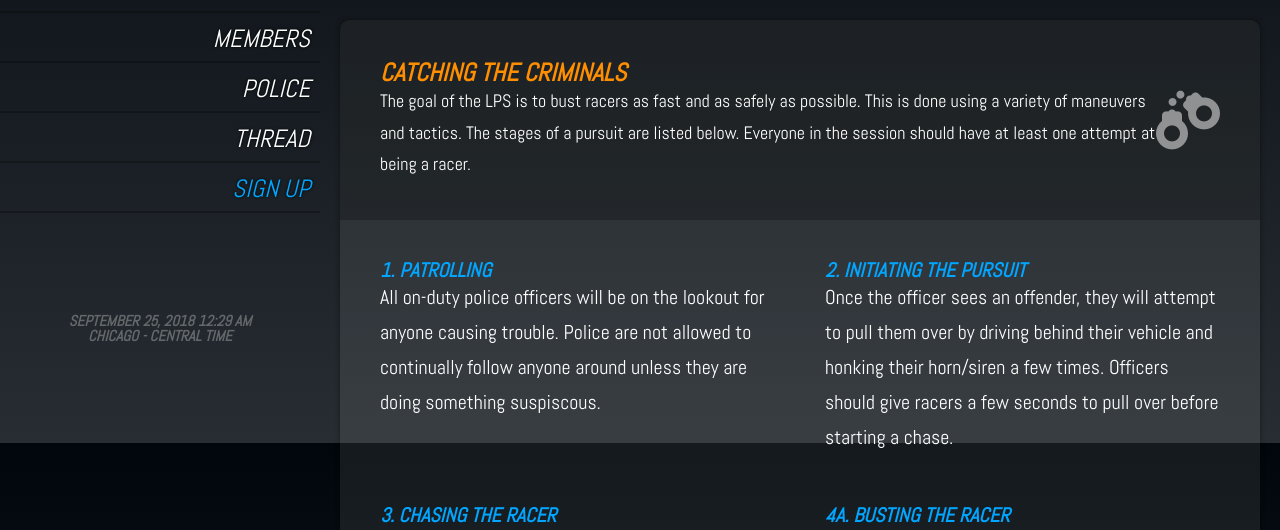
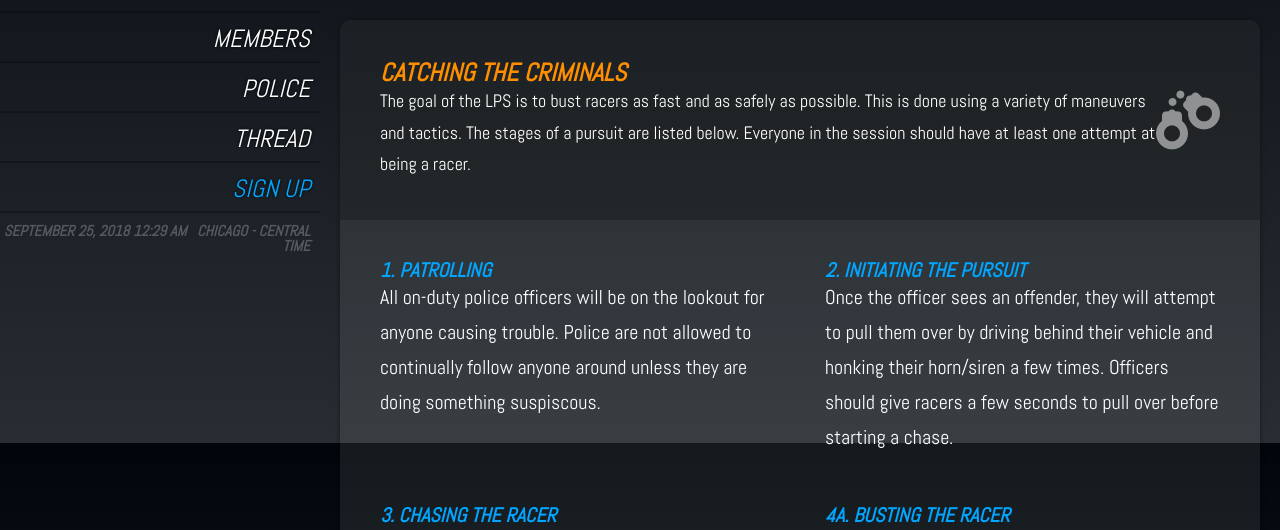
Before and after one commit to Ameer67/The-Racers-and-Chasers-Club, a PHP site: page /police.php in a window 1280 px wide. Shown: the part 357-887 px from the top of the page. Run offline with PHP 8.4, Linux system fonts and the light colour scheme; a stand-in replaces the project's code that opens the database connection.

Commit message:
removed sidenav height property and reduced transition time

```diff
--- a/components/headnav.php
+++ b/components/headnav.php
@@ -20,7 +20,7 @@
 <div class="sidenav">
     <div class="logocontainer">
         <a href="index.php">
-            <img class="logo" src="img/TR&amp;CC_main_shadow.png">
+            <img src="img/TR&amp;CC_main_shadow.png">
         </a>
     </div>
     <nav>
@@ -62,12 +62,12 @@
             </li>
         </ul>
     </nav>
-    <footer>
+    <div class="datetime">
         <h5>
-            <span class="dateandtime">
-            <?php echo date('F j, Y g:i a');?></span> <br> Chicago - Central Time
+            <span>
+            <?php echo date('F j, Y g:i a');?></span> &nbsp; Chicago - Central Time
         </h5>
-    </footer>
+    </div>
 </div>
 <div class="banner">
 </div>
--- a/styles.css
+++ b/styles.css
@@ -99,14 +99,12 @@ ol li {
 /* NAVIGATION */
 .sidenav {
   z-index: 10;
-  height: 100vh;
   width: 20vw;
   position: fixed;
-  overflow: hidden;
   display: grid;
   grid-template-rows: 25vh;
   flex-direction: column;
-  transition: height 0.2s;
+  transition: width 0.1s;
 }
 
 .logocontainer {
@@ -115,7 +113,7 @@ ol li {
   padding: 1em 0 1em 1em;
 }
 
-.logo {
+.logocontainer img {
   max-height: 100%;
   max-width: 100%;
 }
@@ -123,8 +121,7 @@ ol li {
 nav {
   align-self: start;
   width: 100%;
-  flex-basis: 100%;
-  margin-top: 1em;
+  margin: 1em 0 .5em 0;
 }
 
 nav ul {
@@ -478,12 +475,13 @@ button:hover {
   border-radius: 0 0 .5em .5em;
 }
 
-footer {
+.datetime {
   color: white;
-  opacity: .3;
+  opacity: .25;
   width: 100%;
-  padding: 20px;
-  text-align: center;
+  text-align: right;
+  align-self: start;
+  padding-right: .5em;
 }
 
 @media (max-width: 1600px) and (min-width: 1200px) {
```
